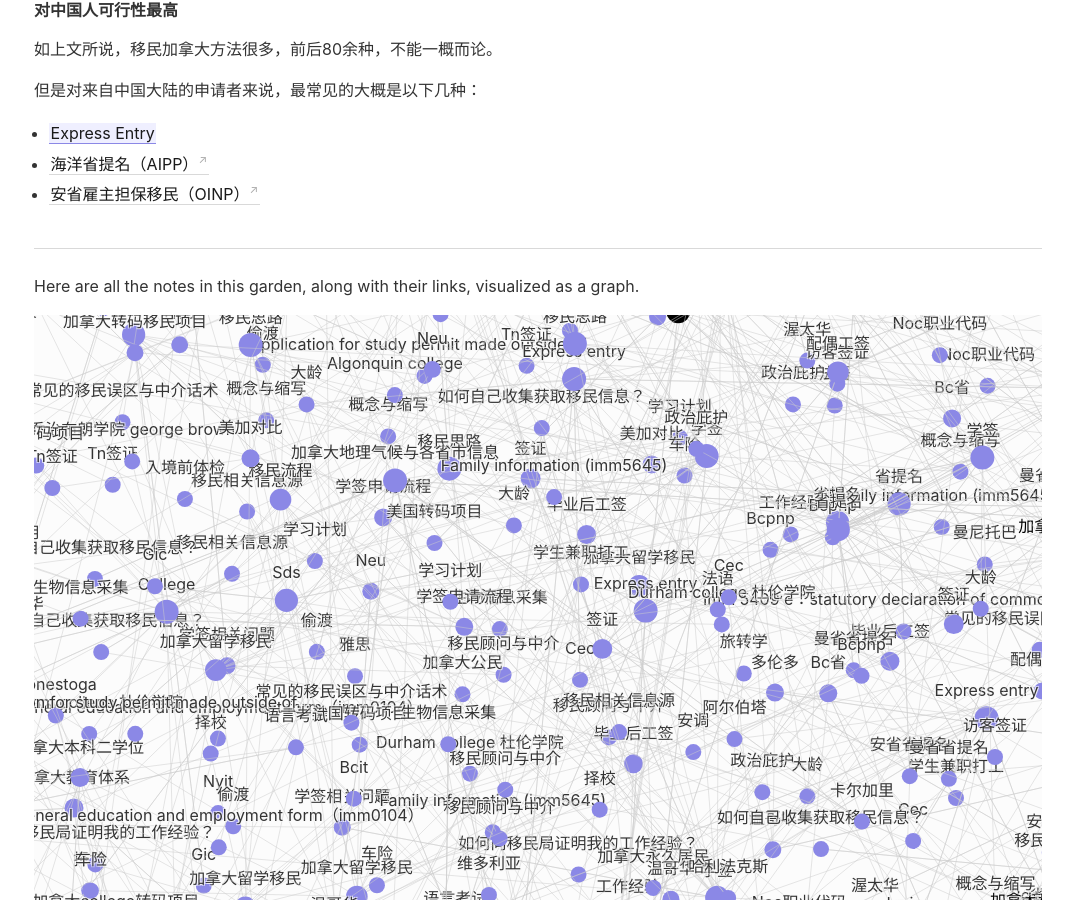
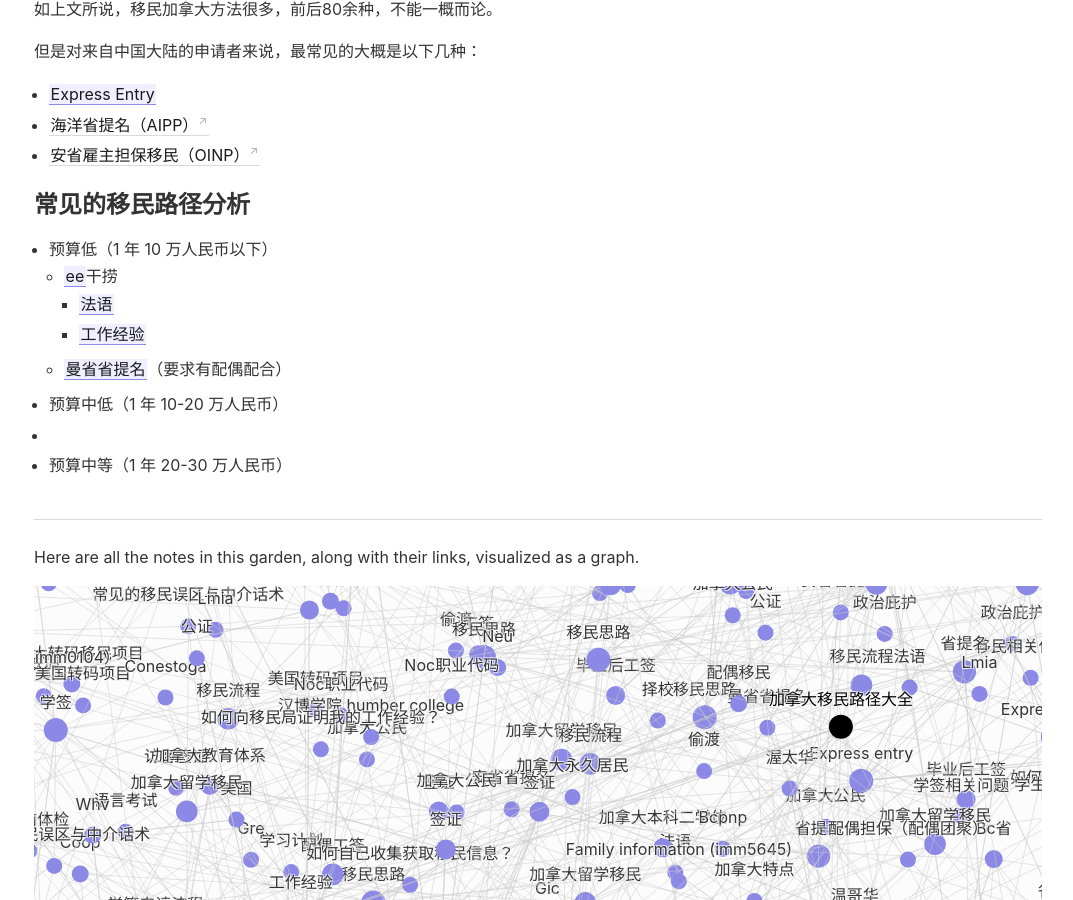
Before and after one commit to Gnblink0/InfoSharingCan, a Jekyll site: the page built from _notes/加拿大移民路径大全.md, in a window 1280 px wide and 900 px high, scrolled down 1961 px. Shown: the whole window, without its empty margins (102-1175 px from the left). Built offline with Jekyll 4.4.1, drawn with Linux system fonts in a browser that asks for light colours; some of the changed text lies outside the part shown.

Commit message:
vault backup: 2023-08-29 13:33:43

```diff
--- a/_notes/加拿大移民路径大全.md
+++ b/_notes/加拿大移民路径大全.md
@@ -30,7 +28,7 @@
 
 话虽如此，在众多加拿大移民方案里，我们依然可以划分为以下几个大类别：
 
-#### 经济和商业类移民
+### 经济和商业类移民
 
 这个类别从支持加拿大经济角度出发，吸引各个门类，拥有专业技能的人士。这是申请人占到绝大多数的类别，而具体到每个项目，其实对申请人要求可谓天差地别。这些项目包括：
 
@@ -45,7 +43,7 @@
 5.  企业家移民
 6.  其他联邦移民类别，如[看护人项目](https://qianxiaoyi.com/caregiver-pilot/)、[大西洋移民试点项目](https://qianxiaoyi.com/atlantic-immigration-pilot-program-aipp/)、北方乡村移民试点项目以及农业试点项目，也都属于加拿大经济移民。
 
-#### 家庭类
+### 家庭类
 
 [[亲属担保]]
 
@@ -58,7 +56,7 @@
 3.  父母和祖父母 （[[加拿大父母团聚]]）
 
 
-#### 人道主义和难民
+### 人道主义和难民
 
 根据 1951 年签署的《日内瓦公约》，出于人道主义和同情心而接受的移民类型。
 
@@ -70,7 +68,7 @@
 -   政治观点（[[政治庇护]]）
 -   性别与性取向
 
-#### 对中国人可行性最高
+### 对中国人可行性最高
 
 如上文所说，移民加拿大方法很多，前后80余种，不能一概而论。
 
@@ -79,3 +77,16 @@
 -   [[Express Entry]]
 -   [海洋省提名（AIPP）](https://qianxiaoyi.com/atlantic-immigration-pilot-program-aipp/)
 -   [安省雇主担保移民（OINP）](https://qianxiaoyi.com/canada-oinp/)
+
+## 常见的移民路径分析
+
+- 预算低（1 年 10 万人民币以下）
+	- [[Express Entry|ee]]干捞
+		- [[法语]]
+		- [[工作经验]]
+	- [[曼省省提名]]（要求有配偶配合）
+
+- 预算中低（1 年 10-20 万人民币）
+-
+
+- 预算中等（1 年 20-30 万人民币）
```
Also changed, not shown: other parts of _notes/加拿大移民路径大全.md (+1 -3 lines), _notes/曼省省提名.md (+10 -1 lines).
